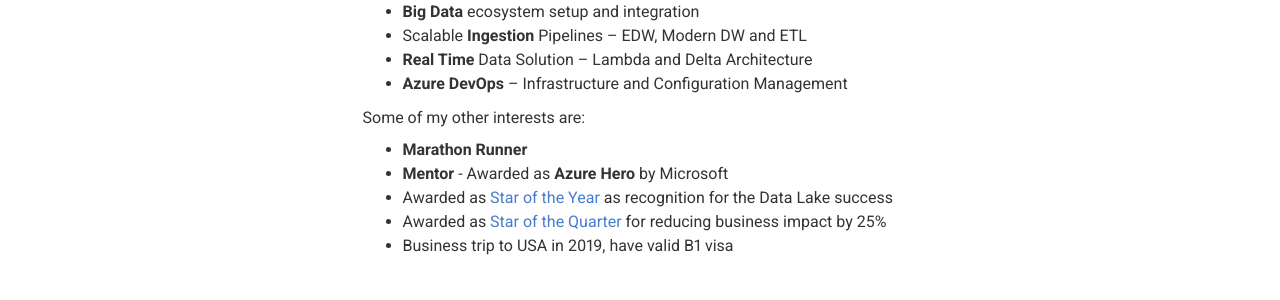
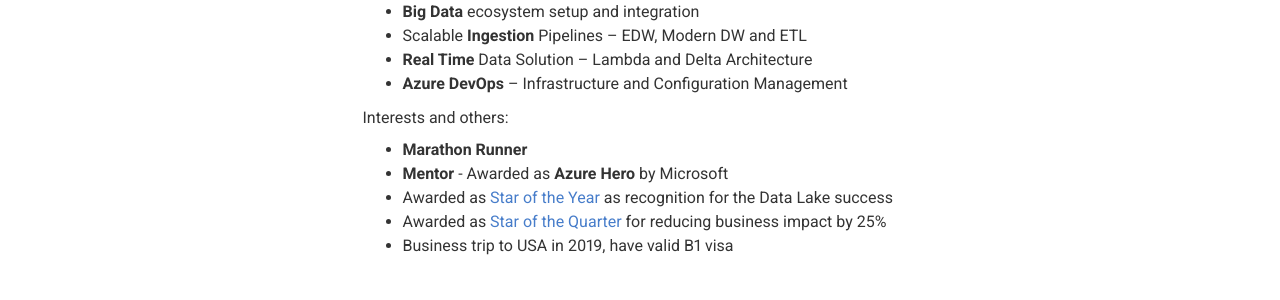
Before and after one commit to mohd-hasnain/mohd-hasnain.github.io, a Jekyll site: the page built from index.md, in a window 1280 px wide and 900 px high, scrolled down 468 px. Shown: the part 152-452 px from the top of the window. Built offline with Jekyll 4.4.1, drawn with Linux system fonts in a browser that asks for light colours; nearby versions of some CDN libraries.

Commit message:
Update _config.yml

```diff
--- a/_config.yml
+++ b/_config.yml
@@ -49,7 +49,7 @@ about_content: | # this will include new lines to allow paragraphs
     - **Real Time** Data Solution – Lambda and Delta Architecture
     - **Azure DevOps** – Infrastructure and Configuration Management
 
-  Some of my other interests are:
+  Interests and others:
     - **Marathon Runner**
     - **Mentor** - Awarded as **Azure Hero** by Microsoft
     - Awarded as [Star of the Year](assets/award.jpg) as recognition for the Data Lake success
```
